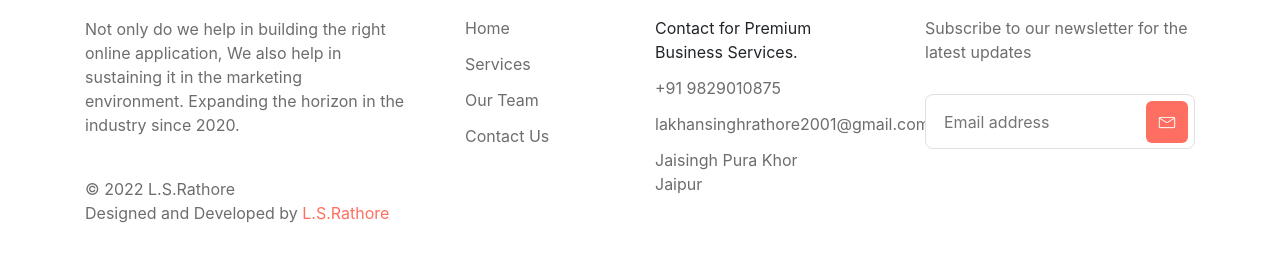
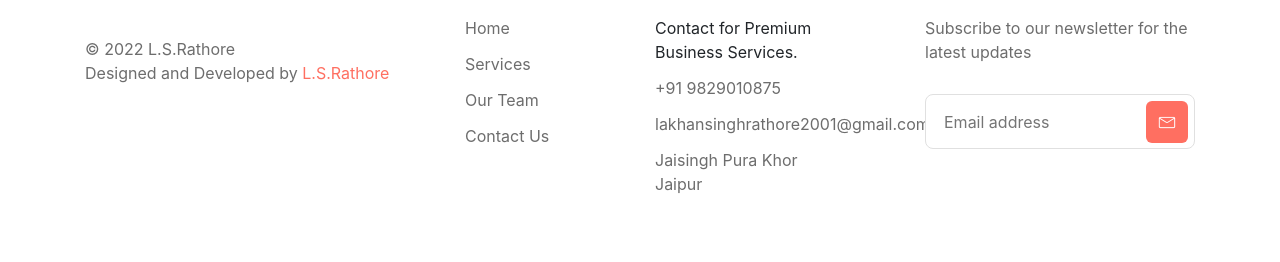
Before and after one commit to lakhan0007/Webtrack, a plain HTML site: page thanku.html in a window 1280 px wide. Shown: the part 724-986 px from the top of the page. Drawn offline with Linux system fonts and the light colour scheme.

Commit message:
gfsdgsdf

```diff
--- a/thanku.html
+++ b/thanku.html
@@ -185,9 +185,7 @@
                         <img style="height:40px;"src="assets/images/LOGO2.png" alt="#" class="img-fluid" />
                       </a>
                     </div>
-                    <p>
-                      Not only do we help in building the right online application, We also help in sustaining it in the marketing environment. Expanding the horizon in the industry since 2020.
-                    </p>
+
                     <p class="copyright-text">
                       <span>© 2022 L.S.Rathore</span>Designed and Developed by
                       <a href="javascript:void(0)" rel="nofollow"> L.S.Rathore</a>
```
